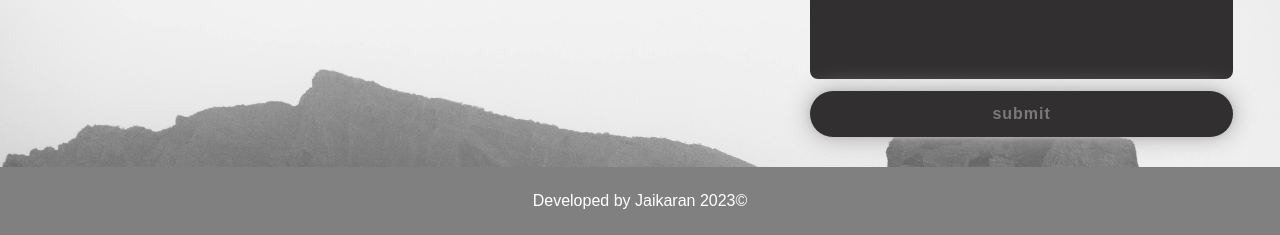
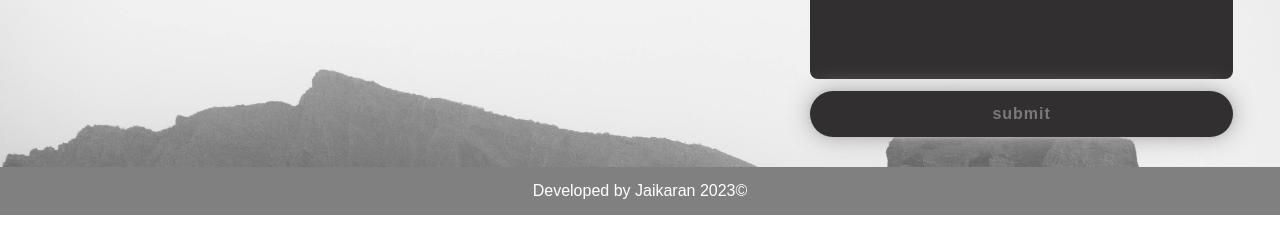
Before and after one commit to Jaikaran03/Jaikaran03.github.io, a plain HTML site: page index.html in a window 1280 px wide. Shown: the part 3325-3560 px from the top of the page. Drawn offline with nearby package versions, Linux system fonts and the light colour scheme.

Commit message:
Update style.css

```diff
--- a/style.css
+++ b/style.css
@@ -693,7 +693,7 @@ body {
     top: 100px;
     width:100%;
     text-align:center;
-    padding:25px 0;
+    padding:15px 0;
     background:gray;
     font-weight:300;
     margin-top:70px;
```
